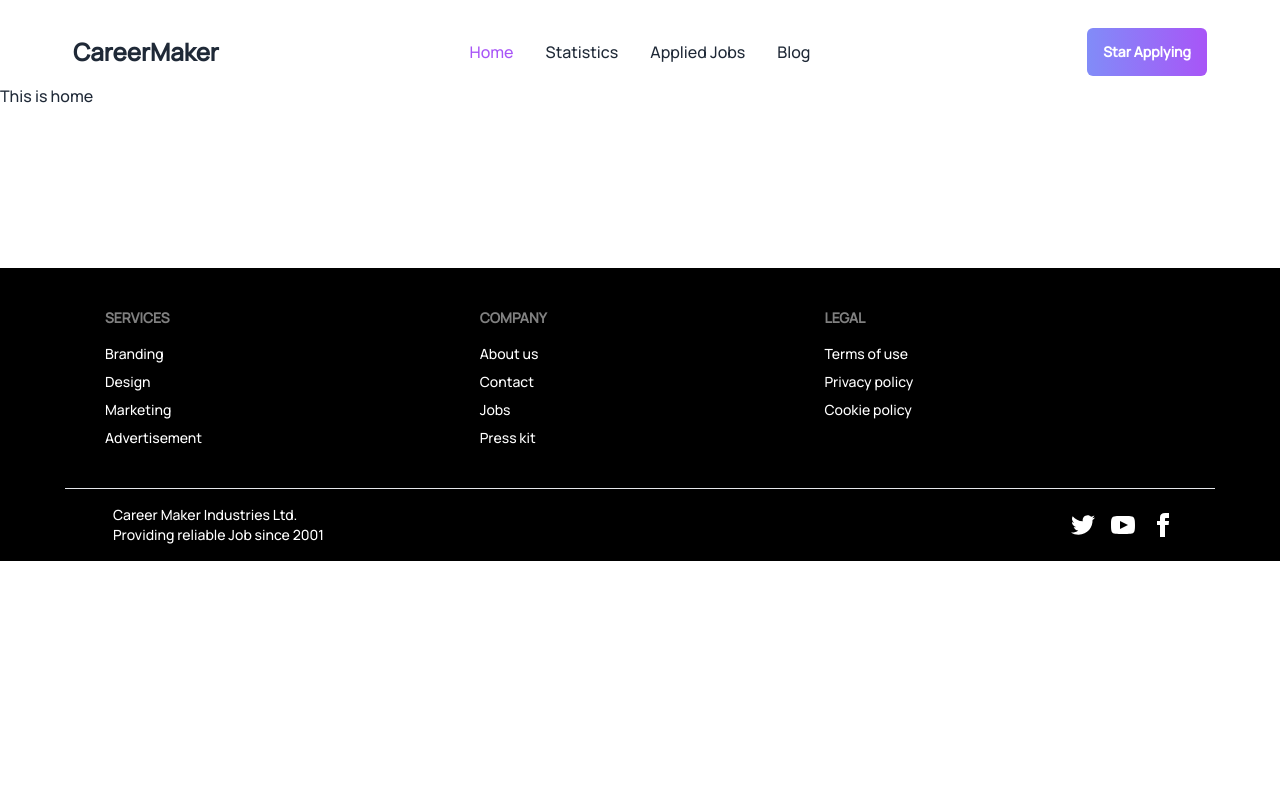
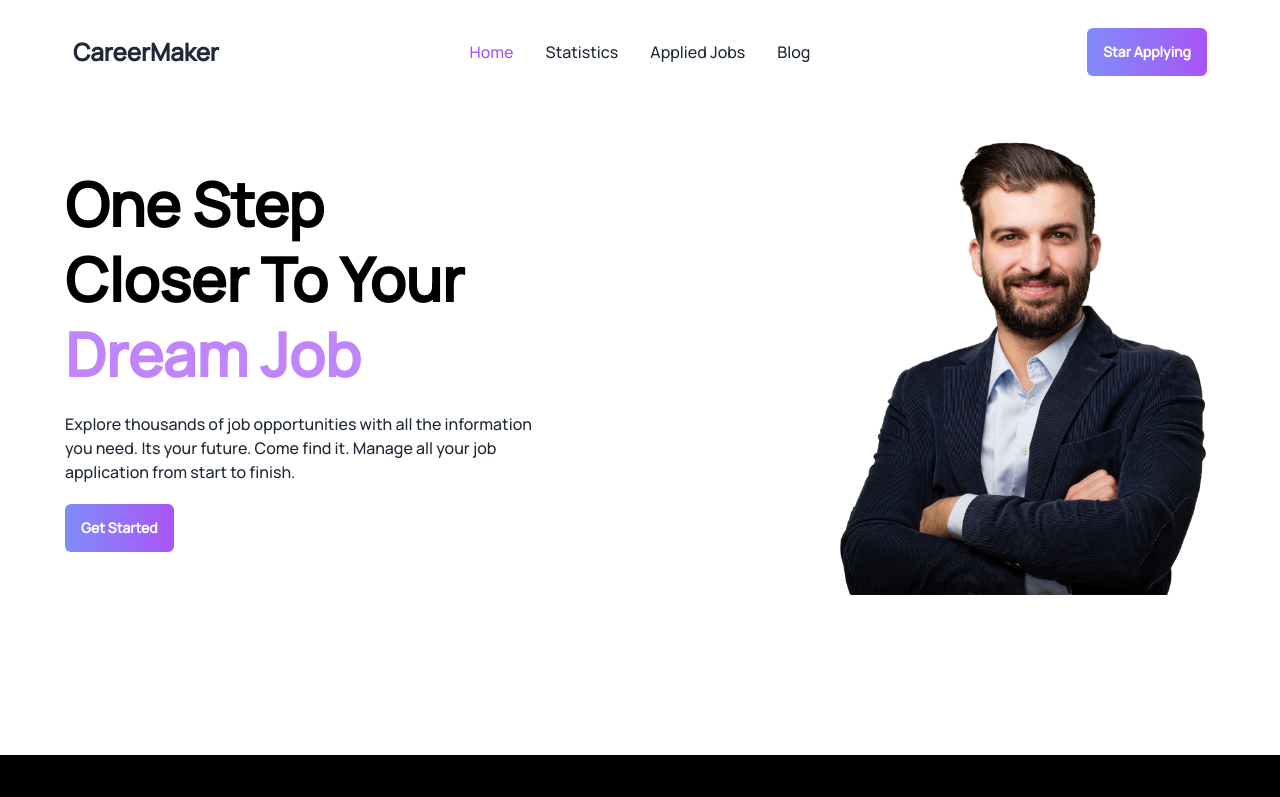
Before and after one commit to developer-shourav/Carrer-Maker, a React (Vite) app: page / in a window 1280 px wide. Shown: the top 797 px of the page. Built offline with nearby package versions, Linux system fonts and the light colour scheme.

Commit message:
hero section complete

```diff
--- a/src/Layouts/MainLayout.jsx
+++ b/src/Layouts/MainLayout.jsx
@@ -5,7 +5,7 @@ import Footer from '../components/Footer/Footer';
 
 const MainLayout = () => {
     return (
-        <div>
+        <div >
             <Navbar> </Navbar>
             <Outlet> </Outlet>
             <Footer></Footer>
--- a/src/components/Home/Home.jsx
+++ b/src/components/Home/Home.jsx
@@ -1,11 +1,30 @@
-import React from 'react';
+import React from "react";
+import HeroImg from '../../assets/image/hero.png';
 
 const Home = () => {
-    return (
-        <div>
-            <h1>This is home</h1>
+  return (
+    <div className="container  pt-5">
+
+      <div className="flex flex-col md:flex-row justify-end items-center  mt-5 gap-4">
+
+        {/* Hero Text  section*/}
+        <div className="">
+            <h1 className="text-6xl font-bold hero-line-height text-black">One Step <br/> Closer To Your <br/> <span className="text-purple-400">Dream Job</span> </h1>
+
+            <p className="my-5 md:w-2/3">Explore thousands of job opportunities with all the information you need. Its your future. Come find it. Manage all your job application from start to finish.</p>
+
+            <button className="btn-primary ">Get Started</button>
         </div>
-    );
+
+        {/* Hero image section */}
+        <div className="">
+          <img src={HeroImg} alt="" />
+        </div>
+
+      </div>
+
+    </div>
+  );
 };
 
 export default Home;
--- a/src/index.css
+++ b/src/index.css
@@ -15,3 +15,8 @@ body{
     max-width: 1150px;
     margin: 0 auto;
 }
+
+
+.hero-line-height{
+  line-height: 75px;
+}
```
Also changed, not shown: src/main.jsx (+5 -5 lines).
